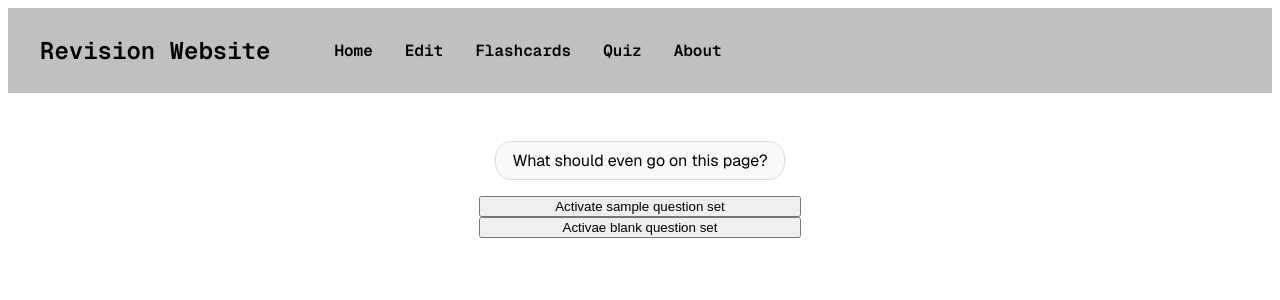
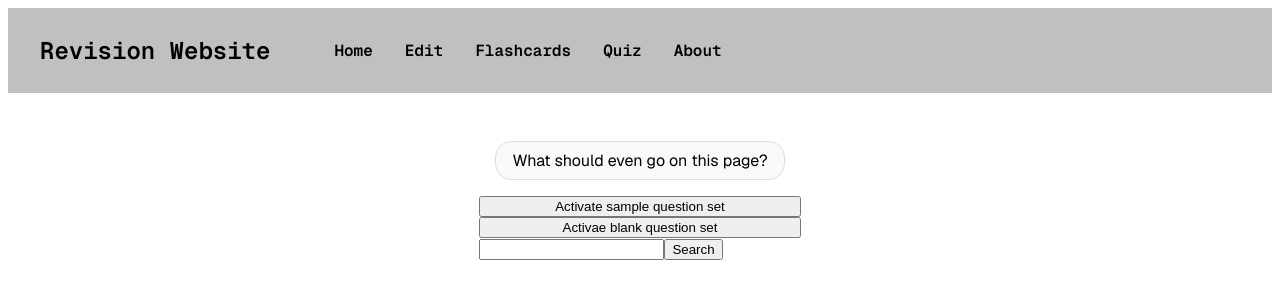
Before and after one commit to Louisg0709/revision-site, a Next.js app: page / in a window 1280 px wide. Shown: the top 300 px of the page. Built offline with nearby package versions, Linux system fonts and the light colour scheme.

Commit message:
implement logic for search feature

```diff
--- a/src/app/about/page.tsx
+++ b/src/app/about/page.tsx
@@ -1,6 +1,4 @@
 import styles from "@/app/page.module.css"
-import { ListSets } from "@/components/listSets";
-
 import { Geist } from "next/font/google";
 
 const geist = Geist({ subsets: ["latin"], weight: ["400"] });
@@ -11,9 +9,7 @@ export default function About(){
       <p className={`${styles.text} ${geist.className}`}>This is a revision website I am creating for the purpose of learning next js.</p>
       <p className={`${styles.text} ${geist.className}`}>
         Lorem ipsum dolor sit amet consectetur adipiscing elit. Quisque faucibus ex sapien vitae pellentesque sem placerat. In id cursus mi pretium tellus duis convallis. Tempus leo eu aenean sed diam urna tempor. Pulvinar vivamus fringilla lacus nec metus bibendum egestas. Iaculis massa nisl malesuada lacinia integer nunc posuere. Ut hendrerit semper vel class aptent taciti sociosqu. Ad litora torquent per conubia nostra inceptos himenaeos.
-      </p>
-      <p>data base test here</p>
-      <ListSets></ListSets>
+      </p>x
     </div>
   );
 }
--- a/src/app/page.tsx
+++ b/src/app/page.tsx
@@ -1,12 +1,10 @@
 'use client'
 
-import { FlashcardList, FlashcardCarousel } from "@/components/flashcard/flashcard";
 import styles from "./page.module.css"
 import { ConstructQuestion, sampleQuestions } from "@/types";
 import { useContext } from "react";
 import { SetContext } from "@/types/SetContext";
-import { sql } from "@/lib/database";
-import { ListSets } from "@/components/listSets";
+import { FindSets } from "@/components/findSets";
 
 
 
@@ -20,6 +18,8 @@ export default function Home() {
       <button onClick={()=>{setData.setQuestions(sampleQuestions)}}>Activate sample question set</button>
       <button onClick={()=>{setData.setQuestions([ConstructQuestion(0)])}}>Activae blank question set</button>
 
+
+      <FindSets/>
     </div>
   );
 }
--- /dev/null
+++ b/src/components/findSets.tsx
@@ -0,0 +1,36 @@
+'use client'
+
+import { getSets } from "@/lib/databaseActions";
+import { useState } from "react"
+
+export function FindSets(){
+    const [query, setQuery] = useState("");
+    const [results, setResults] = useState<{ title: string, id: number }[]>([]);
+
+    async function handleSearch(e: React.FormEvent<HTMLFormElement>){
+        e.preventDefault();
+        const res = await getSets(query);
+        console.group(res)
+        setResults(res);
+    }
+
+    function activateSet(id: number){
+        console.log(`Activating set ${id}.`) //actual function to be implemented
+    }
+
+    const options = results.map((s)=>{
+        return(<div key={s.id}>
+            {s.title}
+        </div>)
+    })
+
+    return(
+        <div>
+            <form onSubmit={handleSearch}>
+                <input type="text" value={query} onChange={(e)=>{setQuery(e.target.value)}}/>
+                <button type="submit">Search</button>
+            </form>
+            {options}
+        </div>
+    )
+}
--- /dev/null
+++ b/src/lib/databaseActions.ts
@@ -0,0 +1,8 @@
+'use server'
+
+import { sql } from "./database"
+
+export async function getSets(query: string) {
+    const sets = await sql`SELECT title, id FROM sets WHERE title ILIKE ${'%' + query + '%'}` as {id: number, title: string}[];
+    return sets;
+}
```
Also changed, not shown: src/components/listSets.tsx (deleted, +0 -11 lines).
